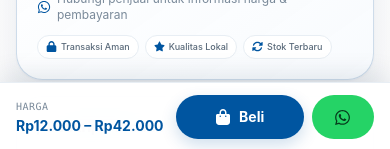
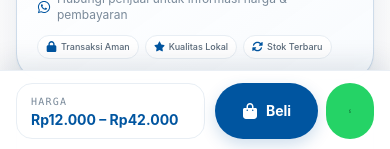
Before and after one commit to MHFADev/E-catalog, a Next.js app: page /product/prod-0001 in a window 390 px wide. Shown: the part 693-842 px from the top of the page. Built offline with nearby package versions, Linux system fonts and the light colour scheme; no server answers; the database is empty.

Commit message:
fix(product): polish mobile price cta

```diff
--- a/app/product/[id]/page.js
+++ b/app/product/[id]/page.js
@@ -412,20 +412,30 @@ export default async function ProductDetailPage({ params }) {
       </div>
 
       {/* ===== Sticky bar bawah (mobile): harga + tombol Beli & WA ===== */}
-      <div className="md:hidden fixed bottom-0 left-0 right-0 z-40 flex items-center gap-3 border-t border-cream-warm bg-white/95 px-4 py-3 pb-[calc(0.75rem+env(safe-area-inset-bottom))] shadow-[0_-8px_24px_rgba(10,37,64,0.1)] backdrop-blur-xl">
-        <div className="min-w-0 shrink-0">
-          <div className="font-mono text-[10px] uppercase tracking-wider text-warm-gray mb-0.5">Harga</div>
-          <div className="text-sm font-bold text-forest truncate">{price}</div>
-        </div>
-        <div className="flex flex-1 gap-2 shrink-0">
-          {showPrice && (
-            <Link href={`/product/${product.id}/checkout`} className="btn-primary min-w-0 flex-1 px-3 py-3 text-sm">
-              <Icon name="shoppingBagFilled" size={16} /> Beli
-            </Link>
-          )}
-          <a href={waLink} target="_blank" rel="noopener noreferrer" className="btn-wa px-3 py-3 text-sm" aria-label="Hubungi penjual via WhatsApp">
-            <Icon name="whatsapp" size={17} />
-          </a>
+      <div className="md:hidden fixed inset-x-0 bottom-0 z-40 border-t border-cream-warm/90 bg-white/95 px-4 py-3 pb-[calc(0.75rem+env(safe-area-inset-bottom))] shadow-[0_-8px_24px_rgba(10,37,64,0.1)] backdrop-blur-xl">
+        <div className="mx-auto flex w-full max-w-md items-stretch gap-2.5">
+          <div className="flex min-w-0 flex-1 flex-col justify-center rounded-2xl border border-cream-warm bg-cream-pure px-3.5 py-2.5">
+            <div className="mb-0.5 font-mono text-[10px] uppercase tracking-[0.12em] text-warm-gray">Harga</div>
+            <div className="truncate text-sm font-bold leading-tight text-forest">{price}</div>
+          </div>
+          <div className="flex min-w-0 flex-1 items-stretch gap-2">
+            {showPrice && (
+              <Link href={`/product/${product.id}/checkout`} className="btn-primary min-w-0 flex-1 px-3 text-sm">
+                <Icon name="shoppingBagFilled" size={16} />
+                <span>Beli</span>
+              </Link>
+            )}
+            <a
+              href={waLink}
+              target="_blank"
+              rel="noopener noreferrer"
+              className={`btn-wa shrink-0 px-0 ${showPrice ? "w-12" : "flex-1 px-3.5"}`}
+              aria-label="Hubungi penjual via WhatsApp"
+            >
+              <Icon name="whatsapp" size={18} />
+              {!showPrice && <span>Hubungi</span>}
+            </a>
+          </div>
         </div>
       </div>
     </div>
```
